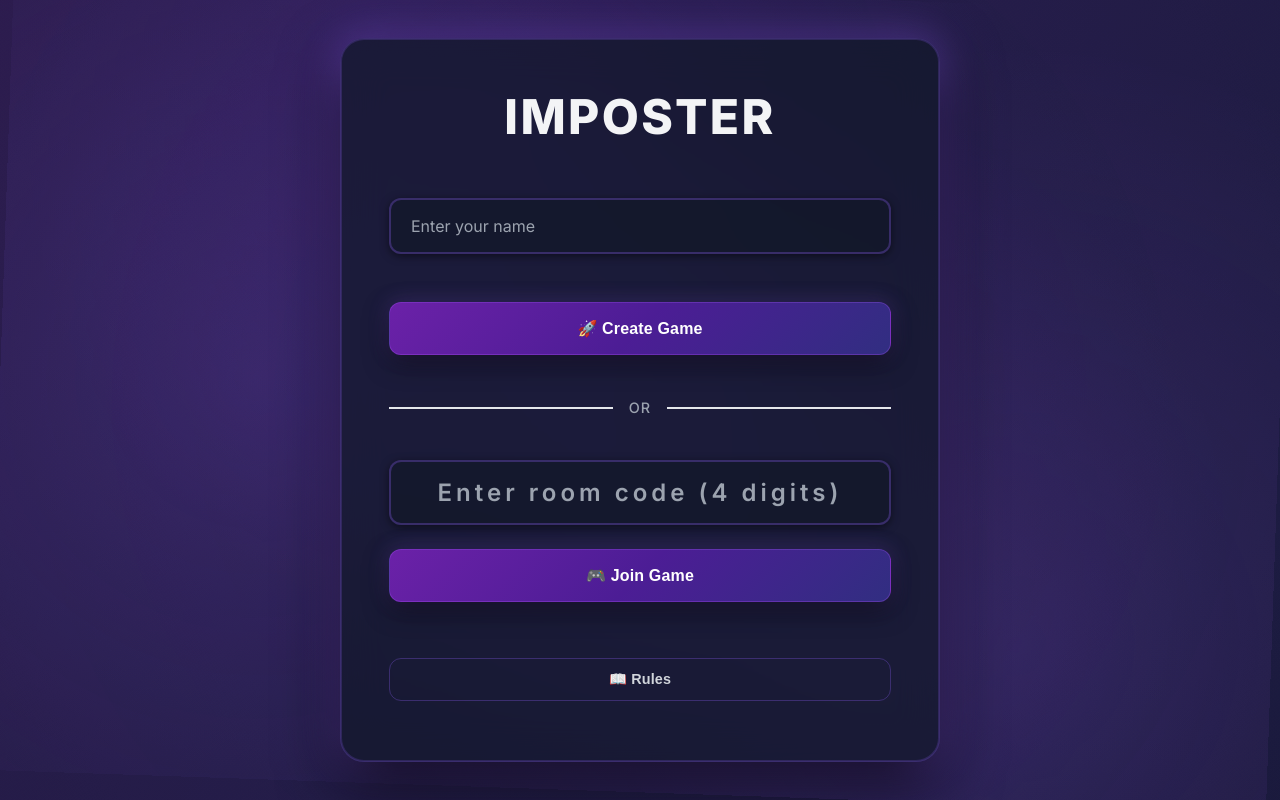
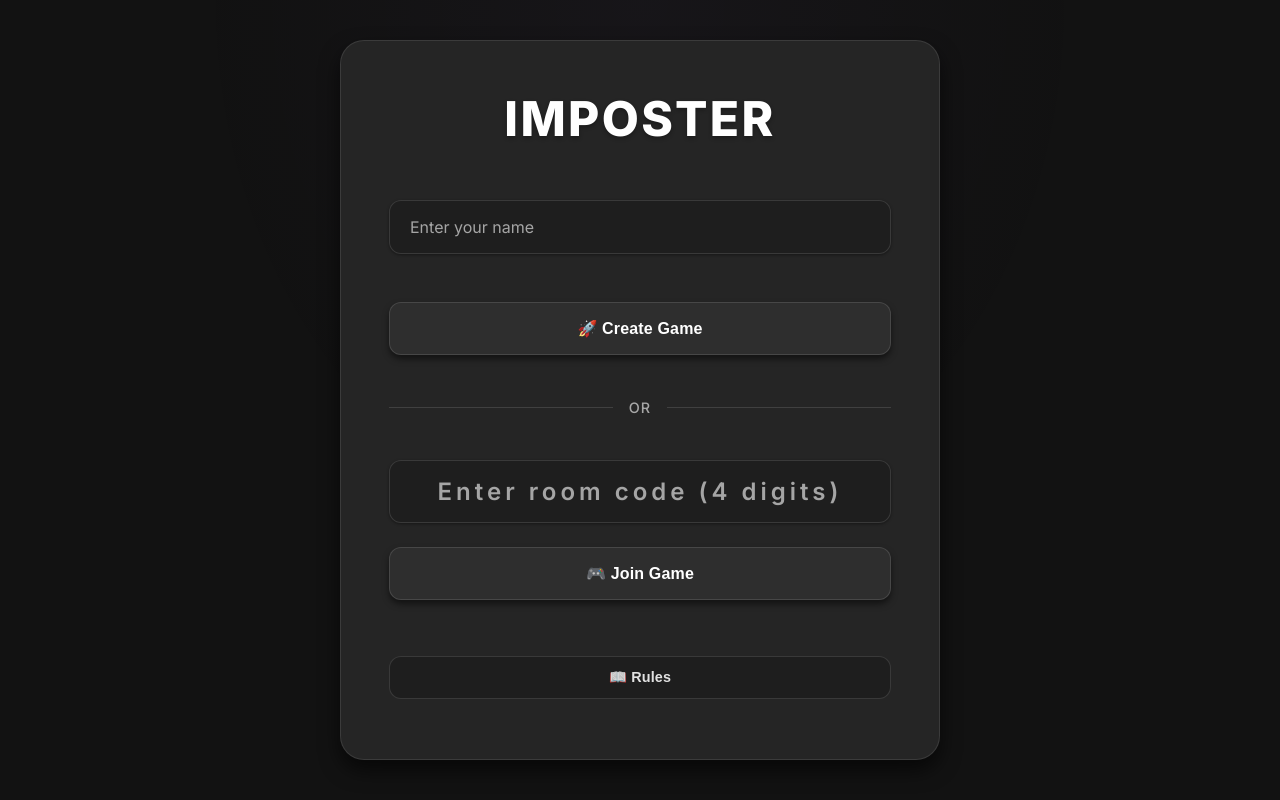
Before and after one commit to Nkwon08/IMPOSTER, a React (Vite) app in the folder frontend/: page / in a window 1280 px wide. Built offline with nearby package versions, Linux system fonts and the light colour scheme; no server answers.

Commit message:
Update to Material Design dark theme with proper contrast and desaturated colors

```diff
--- a/frontend/src/index.css
+++ b/frontend/src/index.css
@@ -7,23 +7,51 @@
 }
 
 :root {
-  --primary-gradient: linear-gradient(135deg, #6b21a8 0%, #4c1d95 50%, #312e81 100%);
-  --secondary-gradient: linear-gradient(135deg, #7c3aed 0%, #5b21b6 100%);
-  --accent-gradient: linear-gradient(135deg, #a855f7 0%, #9333ea 100%);
-  --success-gradient: linear-gradient(135deg, #059669 0%, #047857 100%);
-  --danger-gradient: linear-gradient(135deg, #dc2626 0%, #991b1b 100%);
-  --glass-bg: rgba(17, 24, 39, 0.7);
-  --glass-border: rgba(139, 92, 246, 0.3);
-  --shadow-sm: 0 2px 8px rgba(0, 0, 0, 0.5);
-  --shadow-md: 0 8px 24px rgba(0, 0, 0, 0.6);
-  --shadow-lg: 0 20px 60px rgba(0, 0, 0, 0.8);
-  --shadow-glow: 0 0 40px rgba(139, 92, 246, 0.6);
-  --shadow-glow-strong: 0 0 60px rgba(168, 85, 247, 0.8);
-  --bg-dark: #0f0f23;
-  --bg-darker: #0a0a1a;
-  --text-primary: #f3f4f6;
-  --text-secondary: #d1d5db;
-  --text-muted: #9ca3af;
+  /* Material Design Dark Theme Colors */
+  --md-surface: #121212;
+  --md-surface-variant: #1e1e1e;
+  --md-surface-container: #252525;
+  --md-surface-container-high: #2e2e2e;
+  --md-surface-container-highest: #363636;
+
+  /* Desaturated primary colors (WCAG AA compliant) */
+  --md-primary: #bb86fc; /* Desaturated purple */
+  --md-primary-variant: #9d5dd9;
+  --md-secondary: #03dac6; /* Desaturated teal */
+  --md-accent: #cf6679; /* Desaturated pink */
+
+  /* Status colors (desaturated) */
+  --md-success: #4caf50;
+  --md-error: #cf6679;
+  --md-warning: #ffb74d;
+
+  /* Text colors (100% white for 15.8:1 contrast) */
+  --text-primary: #ffffff;
+  --text-secondary: rgba(255, 255, 255, 0.87);
+  --text-disabled: rgba(255, 255, 255, 0.38);
+  --text-hint: rgba(255, 255, 255, 0.60);
+
+  /* Gradients (desaturated) */
+  --primary-gradient: linear-gradient(135deg, #9d5dd9 0%, #7c3aed 100%);
+  --secondary-gradient: linear-gradient(135deg, #03dac6 0%, #018786 100%);
+  --accent-gradient: linear-gradient(135deg, #bb86fc 0%, #9d5dd9 100%);
+  --success-gradient: linear-gradient(135deg, #4caf50 0%, #388e3c 100%);
+  --danger-gradient: linear-gradient(135deg, #cf6679 0%, #b00020 100%);
+
+  /* Glass/Container backgrounds with elevation */
+  --glass-bg: rgba(30, 30, 30, 0.8);
+  --glass-bg-elevated: rgba(37, 37, 37, 0.9);
+  --glass-border: rgba(187, 134, 252, 0.2);
+
+  /* Shadows with depth */
+  --shadow-sm: 0 1px 3px rgba(0, 0, 0, 0.4);
+  --shadow-md: 0 4px 6px rgba(0, 0, 0, 0.5);
+  --shadow-lg: 0 10px 20px rgba(0, 0, 0, 0.6);
+  --shadow-xl: 0 20px 40px rgba(0, 0, 0, 0.7);
+
+  /* Subtle glows (desaturated) */
+  --shadow-glow: 0 0 20px rgba(187, 134, 252, 0.3);
+  --shadow-glow-strong: 0 0 30px rgba(187, 134, 252, 0.4);
 }
 
 html,
@@ -36,9 +64,7 @@ body {
 }
 
 body {
-  background: linear-gradient(135deg, #0f0f23 0%, #1a1a3e 25%, #2d1b4e 50%, #1a1a3e 75%, #0f0f23 100%);
-  background-size: 400% 400%;
-  animation: gradientShift 20s ease infinite;
+  background: var(--md-surface);
   min-height: 100vh;
   display: flex;
   align-items: center;
@@ -48,7 +74,7 @@ body {
   overflow: hidden;
 }
 
-/* Animated background particles - mysterious glowing orbs */
+/* Subtle depth effect with elevation */
 body::before {
   content: '';
   position: fixed;
@@ -56,26 +82,7 @@ body::before {
   left: 0;
   width: 100%;
   height: 100%;
-  background-image:
-    radial-gradient(circle at 20% 50%, rgba(139, 92, 246, 0.15) 0%, transparent 50%),
-    radial-gradient(circle at 80% 80%, rgba(168, 85, 247, 0.12) 0%, transparent 50%),
-    radial-gradient(circle at 40% 20%, rgba(124, 58, 237, 0.1) 0%, transparent 50%),
-    radial-gradient(circle at 60% 70%, rgba(139, 92, 246, 0.08) 0%, transparent 50%);
-  animation: float 25s ease-in-out infinite;
-  pointer-events: none;
-  z-index: 0;
-}
-
-/* Additional mysterious glow effect */
-body::after {
-  content: '';
-  position: fixed;
-  top: -50%;
-  left: -50%;
-  width: 200%;
-  height: 200%;
-  background: radial-gradient(circle, rgba(139, 92, 246, 0.05) 0%, transparent 70%);
-  animation: rotate 30s linear infinite;
+  background: radial-gradient(ellipse at top, rgba(187, 134, 252, 0.03) 0%, transparent 50%);
   pointer-events: none;
   z-index: 0;
 }
@@ -142,15 +149,13 @@ body::after {
 }
 
 .container {
-  background: var(--glass-bg);
-  backdrop-filter: blur(20px);
-  -webkit-backdrop-filter: blur(20px);
-  border: 1px solid var(--glass-border);
+  background: var(--md-surface-container);
+  border: 1px solid rgba(255, 255, 255, 0.1);
   border-radius: 24px;
   padding: 48px;
   max-width: 600px;
   width: 100%;
-  box-shadow: var(--shadow-lg), var(--shadow-glow), 0 0 0 1px rgba(139, 92, 246, 0.2) inset;
+  box-shadow: var(--shadow-lg);
   animation: fadeIn 0.6s ease-out;
   position: relative;
   overflow: hidden;
@@ -163,7 +168,7 @@ body::after {
   left: -100%;
   width: 100%;
   height: 100%;
-  background: linear-gradient(90deg, transparent, rgba(168, 85, 247, 0.1), transparent);
+  background: linear-gradient(90deg, transparent, rgba(187, 134, 252, 0.05), transparent);
   animation: shimmer 4s infinite;
 }
 
@@ -176,6 +181,7 @@ h1 {
   letter-spacing: 0.05em;
   animation: fadeIn 0.8s ease-out;
   text-transform: uppercase;
+  text-shadow: 0 2px 4px rgba(0, 0, 0, 0.3);
 }
 
 h2 {
@@ -185,7 +191,6 @@ h2 {
   text-align: center;
   font-weight: 700;
   letter-spacing: -0.01em;
-  text-shadow: 0 0 20px rgba(139, 92, 246, 0.3);
 }
 
 h3 {
@@ -196,9 +201,9 @@ h3 {
 }
 
 .button {
-  background: var(--primary-gradient);
-  color: white;
-  border: 1px solid rgba(168, 85, 247, 0.3);
+  background: var(--md-surface-container-high);
+  color: var(--text-primary);
+  border: 1px solid rgba(255, 255, 255, 0.12);
   padding: 16px 32px;
   font-size: 1rem;
   font-weight: 600;
@@ -209,8 +214,14 @@ h3 {
   transition: all 0.3s cubic-bezier(0.4, 0, 0.2, 1);
   position: relative;
   overflow: hidden;
-  box-shadow: var(--shadow-md), 0 0 20px rgba(139, 92, 246, 0.3);
+  box-shadow: var(--shadow-md);
   letter-spacing: 0.01em;
+}
+
+.button:hover {
+  background: var(--md-surface-container-highest);
+  border-color: var(--md-primary);
+  box-shadow: var(--shadow-lg), var(--shadow-glow);
 }
 
 .button::before {
@@ -221,7 +232,7 @@ h3 {
   width: 0;
   height: 0;
   border-radius: 50%;
-  background: rgba(255, 255, 255, 0.2);
+  background: rgba(187, 134, 252, 0.1);
   transform: translate(-50%, -50%);
   transition: width 0.6s, height 0.6s;
 }
@@ -231,10 +242,9 @@ h3 {
   height: 300px;
 }
 
-.button:hover {
-  transform: translateY(-3px);
-  box-shadow: var(--shadow-lg), var(--shadow-glow-strong);
-  border-color: rgba(168, 85, 247, 0.6);
+.button:active {
+  transform: translateY(-1px);
+  box-shadow: var(--shadow-md);
 }
 
 .button:active {
@@ -250,26 +260,44 @@ h3 {
 }
 
 .button.secondary {
-  background: var(--secondary-gradient);
+  background: var(--md-surface-container-high);
+  border-color: var(--md-secondary);
+}
+
+.button.secondary:hover {
+  background: var(--md-surface-container-highest);
+  box-shadow: var(--shadow-lg), 0 0 20px rgba(3, 218, 198, 0.3);
 }
 
 .button.success {
-  background: var(--success-gradient);
+  background: var(--md-surface-container-high);
+  border-color: var(--md-success);
+}
+
+.button.success:hover {
+  background: var(--md-surface-container-highest);
+  box-shadow: var(--shadow-lg), 0 0 20px rgba(76, 175, 80, 0.3);
 }
 
 .button.danger {
-  background: var(--danger-gradient);
+  background: var(--md-surface-container-high);
+  border-color: var(--md-error);
+}
+
+.button.danger:hover {
+  background: var(--md-surface-container-highest);
+  box-shadow: var(--shadow-lg), 0 0 20px rgba(207, 102, 121, 0.3);
 }
 
 .input {
   width: 100%;
   padding: 16px 20px;
   font-size: 1rem;
-  border: 2px solid rgba(139, 92, 246, 0.3);
+  border: 1px solid rgba(255, 255, 255, 0.12);
   border-radius: 12px;
   margin: 12px 0;
   transition: all 0.3s ease;
-  background: rgba(17, 24, 39, 0.6);
+  background: var(--md-surface-variant);
   color: var(--text-primary);
   font-family: inherit;
   box-shadow: var(--shadow-sm);
@@ -277,24 +305,24 @@ h3 {
 
 .input:focus {
   outline: none;
-  border-color: #a855f7;
-  box-shadow: 0 0 0 4px rgba(168, 85, 247, 0.2), var(--shadow-md), 0 0 20px rgba(168, 85, 247, 0.3);
+  border-color: var(--md-primary);
+  box-shadow: 0 0 0 2px rgba(187, 134, 252, 0.2), var(--shadow-md);
   transform: translateY(-2px);
-  background: rgba(17, 24, 39, 0.8);
+  background: var(--md-surface-container);
 }
 
 .input::placeholder {
-  color: var(--text-muted);
+  color: var(--text-hint);
 }
 
 .select {
   width: 100%;
   padding: 16px 20px;
   font-size: 1rem;
-  border: 2px solid rgba(139, 92, 246, 0.3);
+  border: 1px solid rgba(255, 255, 255, 0.12);
   border-radius: 12px;
   margin: 12px 0;
-  background: rgba(17, 24, 39, 0.6);
+  background: var(--md-surface-variant);
   color: var(--text-primary);
   cursor: pointer;
   transition: all 0.3s ease;
@@ -309,14 +337,14 @@ h3 {
 
 .select:focus {
   outline: none;
-  border-color: #a855f7;
-  box-shadow: 0 0 0 4px rgba(168, 85, 247, 0.2), var(--shadow-md), 0 0 20px rgba(168, 85, 247, 0.3);
+  border-color: var(--md-primary);
+  box-shadow: 0 0 0 2px rgba(187, 134, 252, 0.2), var(--shadow-md);
   transform: translateY(-2px);
-  background: rgba(17, 24, 39, 0.8);
+  background: var(--md-surface-container);
 }
 
 .select option {
-  background: #1a1a3e;
+  background: var(--md-surface-container);
   color: var(--text-primary);
 }
 
@@ -324,11 +352,12 @@ h3 {
   font-size: 4rem;
   font-weight: 800;
   text-align: center;
-  color: var(--text-primary);
+  color: var(--md-primary);
   margin: 32px 0;
   letter-spacing: 16px;
   animation: fadeIn 0.8s ease-out;
   font-variant-numeric: tabular-nums;
+  text-shadow: 0 2px 8px rgba(187, 134, 252, 0.3);
 }
 
 .player-list {
@@ -339,8 +368,8 @@ h3 {
 .player-item {
   padding: 18px 24px;
   margin: 12px 0;
-  background: rgba(17, 24, 39, 0.5);
-  border: 2px solid rgba(139, 92, 246, 0.2);
+  background: var(--md-surface-variant);
+  border: 1px solid rgba(255, 255, 255, 0.08);
   border-radius: 12px;
   font-size: 1.1rem;
   font-weight: 500;
@@ -362,34 +391,34 @@ h3 {
 }
 
 .player-item.voteable:hover {
-  background: var(--primary-gradient);
-  color: white;
+  background: var(--md-surface-container-high);
+  color: var(--text-primary);
   transform: translateX(8px) scale(1.02);
-  box-shadow: var(--shadow-md), var(--shadow-glow-strong);
-  border-color: rgba(168, 85, 247, 0.5);
+  box-shadow: var(--shadow-md);
+  border-color: var(--md-primary);
 }
 
 .player-item.selected {
-  background: var(--primary-gradient);
-  color: white;
+  background: var(--md-surface-container-high);
+  color: var(--text-primary);
   transform: translateX(8px) scale(1.02);
-  box-shadow: var(--shadow-md), var(--shadow-glow-strong);
-  border-color: rgba(168, 85, 247, 0.6);
+  box-shadow: var(--shadow-md), var(--shadow-glow);
+  border-color: var(--md-primary);
+  border-width: 2px;
 }
 
 .player-item .host-badge {
   display: inline-block;
   margin-left: 8px;
   padding: 4px 10px;
-  background: rgba(168, 85, 247, 0.2);
-  color: #c084fc;
-  border: 1px solid rgba(168, 85, 247, 0.3);
+  background: rgba(187, 134, 252, 0.15);
+  color: var(--md-primary);
+  border: 1px solid rgba(187, 134, 252, 0.3);
   border-radius: 6px;
   font-size: 0.75rem;
   font-weight: 600;
   text-transform: uppercase;
   letter-spacing: 0.5px;
-  box-shadow: 0 0 10px rgba(168, 85, 247, 0.3);
 }
 
 .player-item.selected .host-badge,
@@ -414,11 +443,10 @@ h3 {
   content: '';
   width: 12px;
   height: 12px;
-  border: 2px solid #a855f7;
+  border: 2px solid var(--md-primary);
   border-top-color: transparent;
   border-radius: 50%;
   animation: spin 0.8s linear infinite;
-  box-shadow: 0 0 10px rgba(168, 85, 247, 0.5);
 }
 
 @keyframes spin {
@@ -432,23 +460,20 @@ h3 {
 .word-display {
   font-size: 3.5rem;
   font-weight: 800;
-  background: var(--primary-gradient);
-  -webkit-background-clip: text;
-  -webkit-text-fill-color: transparent;
-  background-clip: text;
+  color: var(--md-primary);
   margin: 40px 0;
   letter-spacing: -0.02em;
-  animation: fadeIn 0.8s ease-out, pulse 3s ease-in-out infinite;
-  text-shadow: 0 0 40px rgba(102, 126, 234, 0.3);
+  animation: fadeIn 0.8s ease-out;
+  text-shadow: 0 2px 8px rgba(187, 134, 252, 0.3);
 }
 
 .imposter-display {
   font-size: 3rem;
   font-weight: 800;
-  color: #ef4444;
+  color: var(--md-error);
   margin: 40px 0;
-  text-shadow: 0 0 30px rgba(239, 68, 68, 0.5);
-  animation: fadeIn 0.8s ease-out, glow 2s ease-in-out infinite;
+  text-shadow: 0 2px 8px rgba(207, 102, 121, 0.4);
+  animation: fadeIn 0.8s ease-out;
   letter-spacing: 0.05em;
   text-transform: uppercase;
   position: relative;
@@ -462,21 +487,21 @@ h3 {
   bottom: 0;
   left: 0;
   right: 0;
-  height: 4px;
-  background: linear-gradient(90deg, transparent, #ef4444, #dc2626, #ef4444, transparent);
+  height: 3px;
+  background: linear-gradient(90deg, transparent, var(--md-error), transparent);
   border-radius: 2px;
-  box-shadow: 0 0 20px rgba(239, 68, 68, 0.8), 0 0 40px rgba(239, 68, 68, 0.6);
+  box-shadow: 0 0 10px rgba(207, 102, 121, 0.5);
   animation: glow-line 2s ease-in-out infinite;
 }
 
 @keyframes glow-line {
   0%, 100% {
-    opacity: 0.8;
-    box-shadow: 0 0 20px rgba(239, 68, 68, 0.8), 0 0 40px rgba(239, 68, 68, 0.6);
+    opacity: 0.7;
+    box-shadow: 0 0 10px rgba(207, 102, 121, 0.5);
   }
   50% {
     opacity: 1;
-    box-shadow: 0 0 30px rgba(239, 68, 68, 1), 0 0 60px rgba(239, 68, 68, 0.8), 0 0 80px rgba(239, 68, 68, 0.4);
+    box-shadow: 0 0 20px rgba(207, 102, 121, 0.7);
   }
 }
 
@@ -486,11 +511,10 @@ h3 {
   margin: 24px 0;
   font-weight: 500;
   padding: 12px 24px;
-  background: rgba(139, 92, 246, 0.1);
-  border: 1px solid rgba(139, 92, 246, 0.2);
+  background: var(--md-surface-variant);
+  border: 1px solid rgba(255, 255, 255, 0.12);
   border-radius: 12px;
   display: inline-block;
-  box-shadow: 0 0 15px rgba(139, 92, 246, 0.2);
 }
 
 .results-screen {
@@ -527,8 +551,8 @@ h3 {
 }
 
 .invite-link {
-  background: linear-gradient(135deg, rgba(102, 126, 234, 0.1) 0%, rgba(118, 75, 162, 0.1) 100%);
-  border: 2px solid rgba(102, 126, 234, 0.2);
+  background: var(--md-surface-variant);
+  border: 1px solid rgba(255, 255, 255, 0.12);
   padding: 20px;
   border-radius: 16px;
   margin: 24px 0;
@@ -545,14 +569,14 @@ h3 {
   left: -100%;
   width: 100%;
   height: 100%;
-  background: linear-gradient(90deg, transparent, rgba(255, 255, 255, 0.2), transparent);
+  background: linear-gradient(90deg, transparent, rgba(255, 255, 255, 0.05), transparent);
   animation: shimmer 2s infinite;
 }
 
 .invite-link-label {
   margin-bottom: 12px;
   font-weight: 600;
-  color: #667eea;
+  color: var(--md-primary);
   font-size: 0.9rem;
   text-transform: uppercase;
   letter-spacing: 0.5px;
@@ -561,11 +585,11 @@ h3 {
 .invite-link-url {
   word-break: break-all;
   margin-bottom: 16px;
-  color: #4b5563;
+  color: var(--text-secondary);
   font-family: 'Monaco', 'Courier New', monospace;
   font-size: 0.85rem;
   padding: 12px;
-  background: rgba(255, 255, 255, 0.5);
+  background: var(--md-surface-container);
   border-radius: 8px;
 }
 
@@ -577,8 +601,8 @@ h3 {
 .host-controls {
   margin: 32px 0;
   padding: 28px;
-  background: linear-gradient(135deg, rgba(102, 126, 234, 0.05) 0%, rgba(118, 75, 162, 0.05) 100%);
-  border: 2px solid rgba(102, 126, 234, 0.1);
+  background: var(--md-surface-variant);
+  border: 1px solid rgba(255, 255, 255, 0.12);
   border-radius: 16px;
   animation: fadeIn 0.6s ease-out;
 }
@@ -587,7 +611,7 @@ h3 {
   display: block;
   margin: 16px 0 8px 0;
   font-weight: 600;
-  color: #374151;
+  color: var(--text-secondary);
   font-size: 0.95rem;
   text-transform: uppercase;
   letter-spacing: 0.5px;
@@ -598,7 +622,7 @@ h3 {
   align-items: center;
   text-align: center;
   margin: 32px 0;
-  color: #9ca3af;
+  color: var(--text-hint);
   font-weight: 500;
   font-size: 0.9rem;
   text-transform: uppercase;
@@ -609,7 +633,7 @@ h3 {
 .divider::after {
   content: '';
   flex: 1;
-  border-bottom: 2px solid #e5e7eb;
+  border-bottom: 1px solid rgba(255, 255, 255, 0.12);
 }
 
 .divider::before {
@@ -672,8 +696,8 @@ html {
 
 /* Selection color */
 ::selection {
-  background: rgba(102, 126, 234, 0.3);
-  color: #1a1a1a;
+  background: rgba(187, 134, 252, 0.3);
+  color: var(--text-primary);
 }
 
 /* Custom scrollbar */
--- a/frontend/src/pages/Home.jsx
+++ b/frontend/src/pages/Home.jsx
@@ -94,7 +94,7 @@ export default function Home() {
   return (
     <div className="container">
       <h1>IMPOSTER</h1>
-      <p style={{ textAlign: 'center', color: '#6b7280', marginBottom: '40px', fontSize: '1.1rem', fontWeight: '400' }}>
+      <p style={{ textAlign: 'center', color: 'var(--text-secondary)', marginBottom: '40px', fontSize: '1.1rem', fontWeight: '400' }}>
       </p>
 
       <div>
@@ -158,8 +158,8 @@ export default function Home() {
           onClick={() => setShowRules(true)}
           className="button"
           style={{
-            background: 'transparent',
-            border: '1px solid rgba(139, 92, 246, 0.3)',
+            background: 'var(--md-surface-variant)',
+            border: '1px solid rgba(255, 255, 255, 0.12)',
             color: 'var(--text-secondary)',
             boxShadow: 'none',
             fontSize: '0.9rem',
```
Also changed, not shown: frontend/src/pages/Reveal.jsx (+6 -2 lines).
